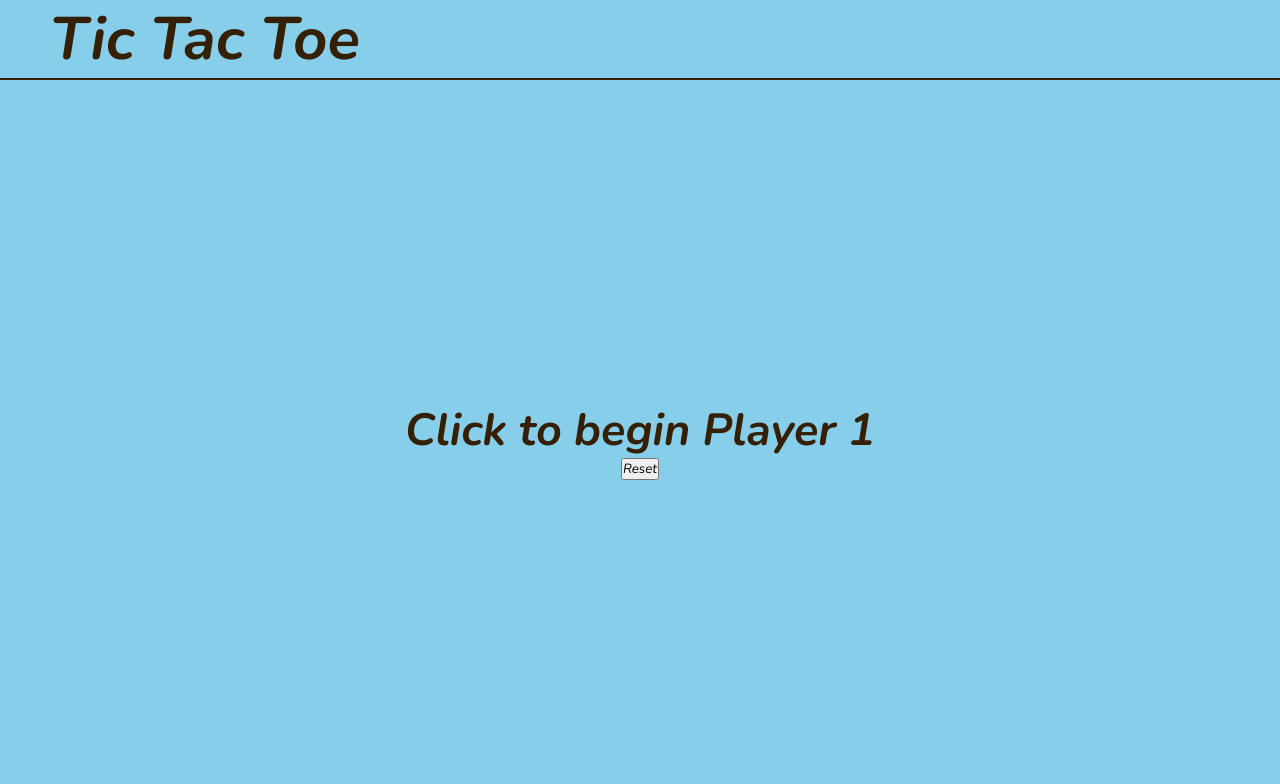
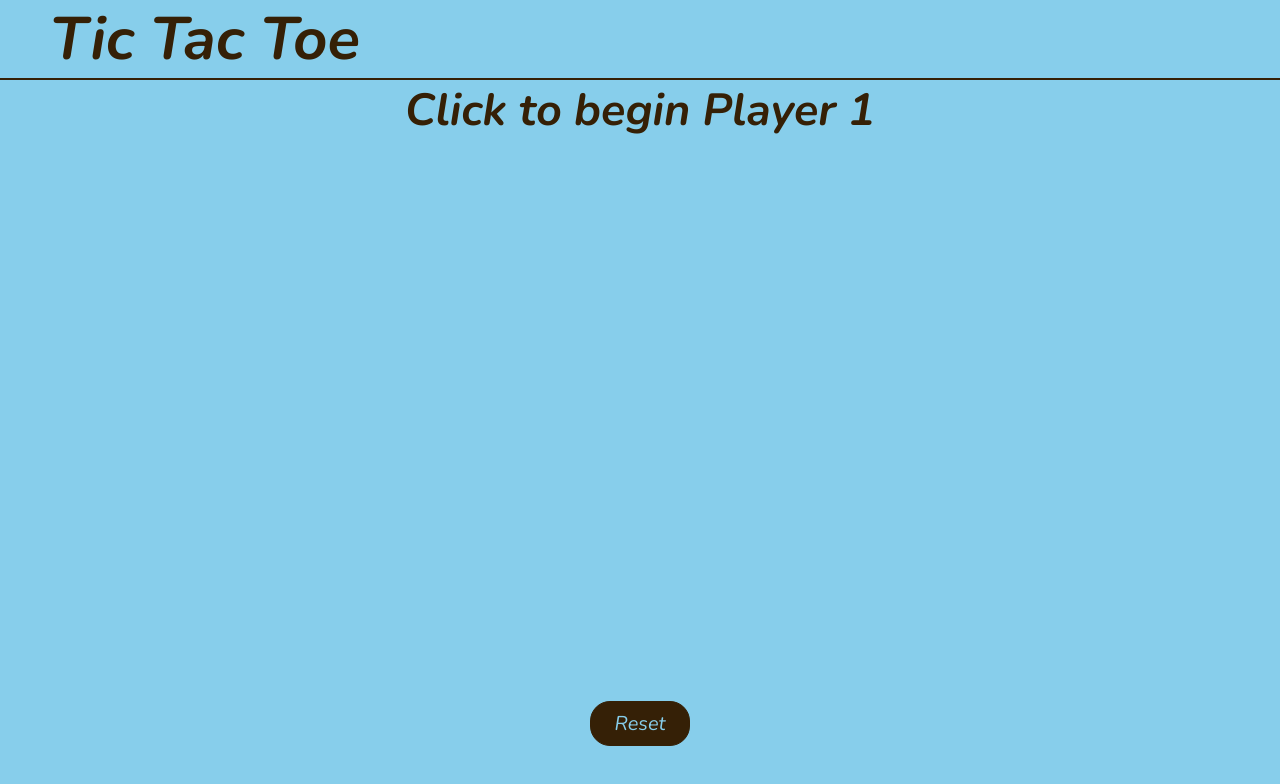
Before and after one commit to objetive218/Tic-tac-toe, a plain HTML site: page index.html in a window 1280 px wide. Drawn offline with nearby package versions, Linux system fonts and the light colour scheme.

Commit message:
add styles to reset button and grid to main

```diff
--- a/css/style.css
+++ b/css/style.css
@@ -20,12 +20,11 @@ header{
 #main {
     width: 100vw;
     height: 90vh;
-    display: flex;
-    justify-content: center;
-    align-items: center;
-    flex-direction: column;
+    display: grid;
+    justify-items: center;
+    gap: 12px;
+    grid-template: 1fr 5fr 1fr / 1fr;
     background-color: #87ceeb;
-
 }
 #main #score{
     display: flex;
@@ -34,14 +33,15 @@ header{
     justify-content: center;
     color: #352006;
     font-size: 45px;
+    grid-row: 1/2;
 }
 #main #box{
     display: grid;
-    width: 680px;
-    height: 680px;
+    width: 640px;
+    height: 640px;
     grid-template: 1fr 1fr 1fr/ 1fr 1fr 1fr;
     background-color: #87ceeb;
-
+    grid-row: 2/3;
 }
 #main #box > button{
     font-family: "Nunito", sans-serif;
@@ -56,3 +56,13 @@ header{
     color: #87ceeb;
     border: solid #87ceeb 2px;
 }
+#main #reset{
+    grid-row: 3/4;
+    width: 100px;
+    height: 45px;
+    border-radius: 20px;
+    border: solid #352006 1px;
+    background-color: #352006;
+    color: #87ceeb;
+    font-size: 20px;
+}
```
